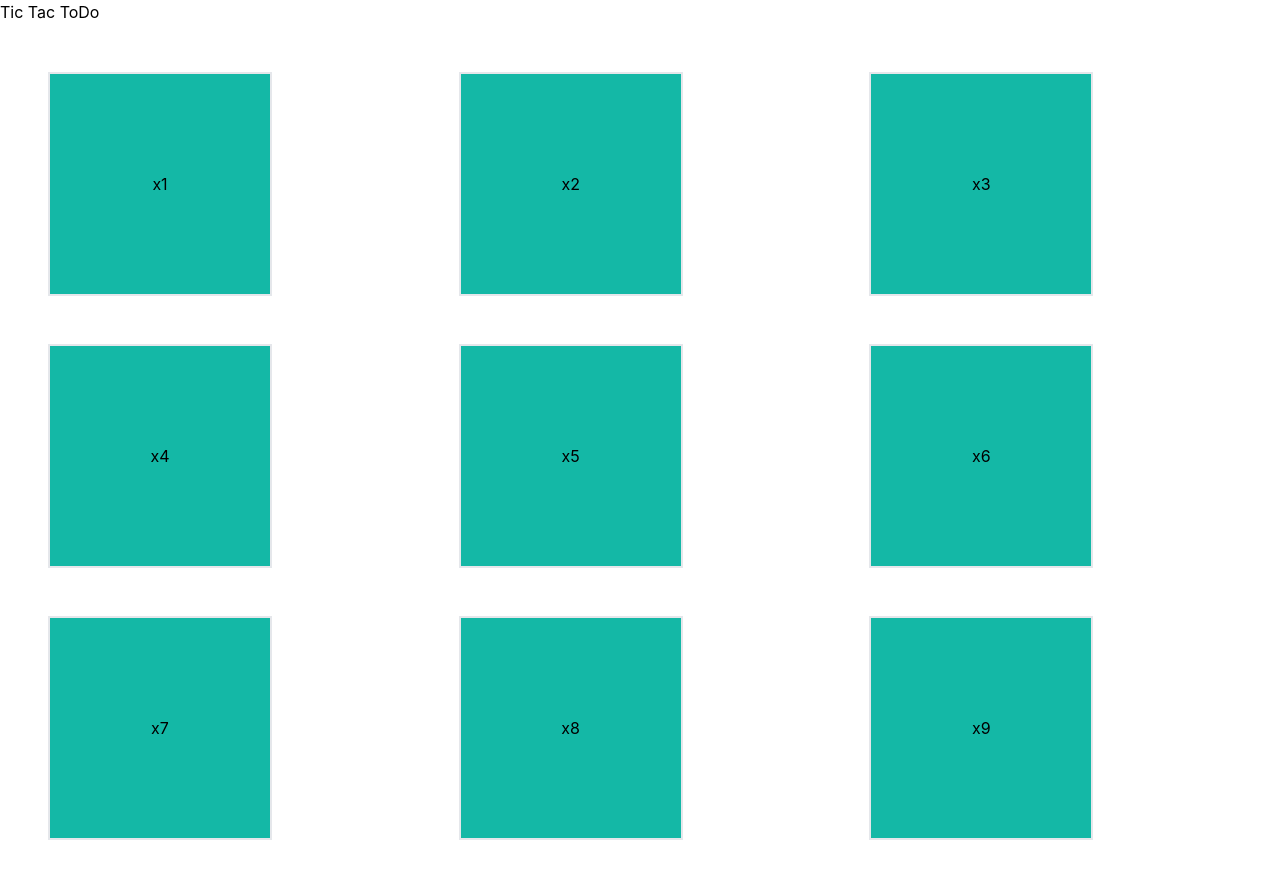
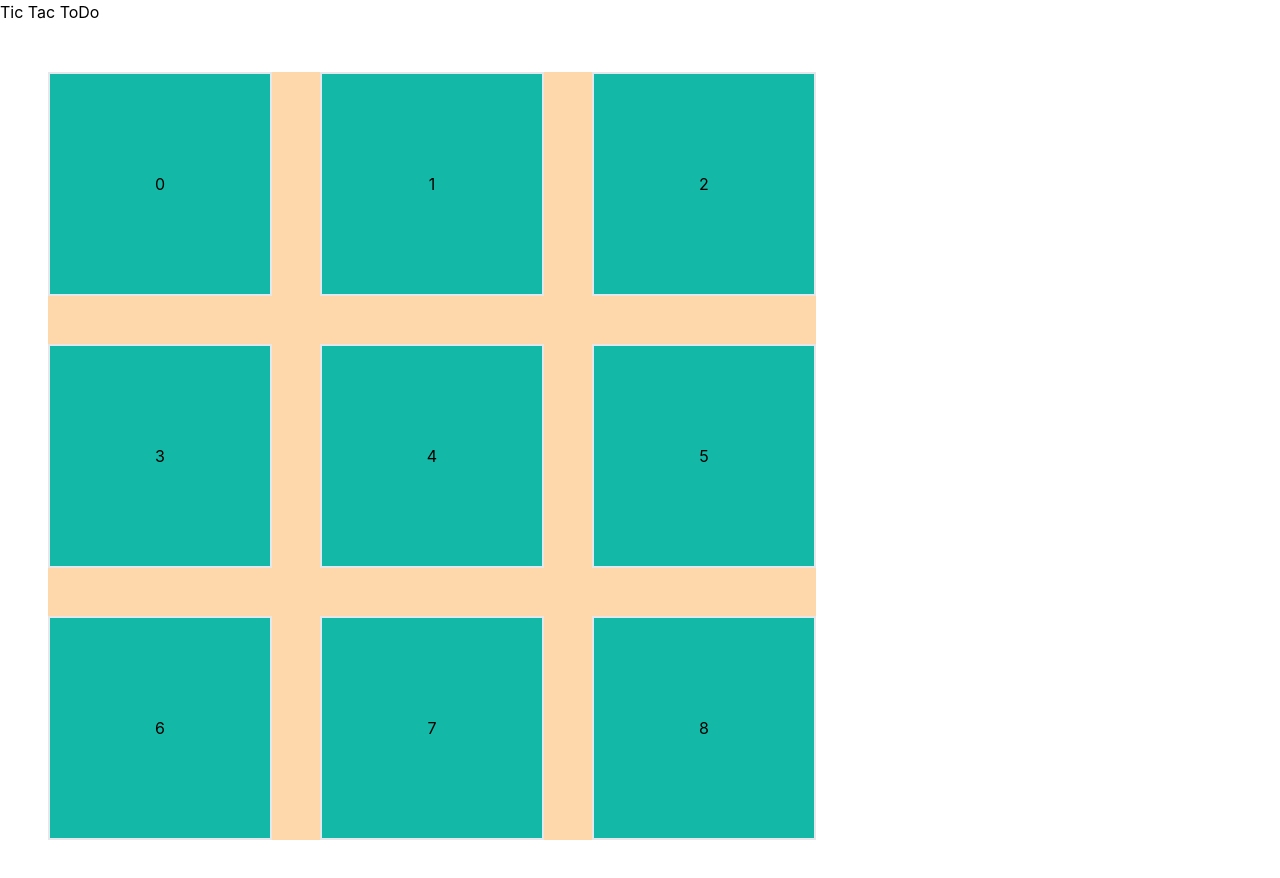
Before and after one commit to Simplify4Me2/my-awesome-website, a React (Create React App) app in the folder my-resume-react-app/: page /tic-tac-toe in a window 1280 px wide. Shown: the top 878 px of the page. Built offline with nearby package versions, Linux system fonts and the light colour scheme.

Commit message:
create board based on hook size prop

```diff
--- a/my-resume-react-app/src/tic-tac-toe/grid-space.tsx
+++ b/my-resume-react-app/src/tic-tac-toe/grid-space.tsx
@@ -1,13 +1,17 @@
 import React from "react";
+import { Mark } from "./mark.model";
 
 interface IGridSpaceProps {
-    mark?: string;
+    mark?: Mark;
+    position: number;
+    onClick: () => void;
 }
 
-export const GridSpace: React.FC<IGridSpaceProps> = ({mark}) => {
+export const GridSpace: React.FC<IGridSpaceProps> = ({position, mark, onClick}) => {
+
   return (
-    <div className="flex justify-center items-center h-56 w-56 border-2 bg-teal-500">
-      {mark}
+    <div onClick={onClick} className="flex justify-center items-center h-56 w-56 border-2 bg-teal-500 min-w-full hover:bg-violet-600 hover:cursor-pointer">
+      {`${mark || ''}${position}`}
     </div>
   );
 };
--- a/my-resume-react-app/src/tic-tac-toe/tic-tac-toe.tsx
+++ b/my-resume-react-app/src/tic-tac-toe/tic-tac-toe.tsx
@@ -1,20 +1,26 @@
 import React from "react";
+
 import { GridSpace } from "./grid-space";
+import { Mark } from "./mark.model";
+import { useTicTacToe } from "./useTicTacToe";
 
 export const TicTacToe: React.FC = () => {
+
+  const { spaces, setMark, verifyWinner} = useTicTacToe();
+
+  const handleClick = (position: number) => {
+    console.log(`${position} clicked`);
+    setMark(Mark.cross, position);
+    verifyWinner();
+  };
+
   return (
     <>
-      <span>Tic Tac ToDo</span>
-      <div className="grid grid-cols-3 gap-12 m-12">
-        <GridSpace mark="x1" />
-        <GridSpace mark="x2" />
-        <GridSpace mark="x3" />
-        <GridSpace mark="x4" />
-        <GridSpace mark="x5" />
-        <GridSpace mark="x6" />
-        <GridSpace mark="x7" />
-        <GridSpace mark="x8" />
-        <GridSpace mark="x9" />
+      <span className="block">Tic Tac ToDo</span>
+      <div className="inline-grid grid-cols-3 gap-12 m-12 min-w-0 bg-orange-200">
+        {[...Array(spaces)].map((value, index) => {
+          return <GridSpace key={index} position={index} onClick={() => handleClick(index)} />
+        })}
       </div>
     </>
   );
--- a/my-resume-react-app/src/tic-tac-toe/useTicTacToe.tsx
+++ b/my-resume-react-app/src/tic-tac-toe/useTicTacToe.tsx
@@ -1,7 +1,9 @@
 import { useState } from "react";
 import { Mark } from "./mark.model";
 
-const newGame: string[] = new Array<string>(9);
+const BOARD_SIZE: number = 9;
+
+const newGame: string[] = new Array<string>(BOARD_SIZE);
 
 export const useTicTacToe = () => {
     const [state, setState] = useState<string[]>(newGame);
@@ -12,5 +14,5 @@ export const useTicTacToe = () => {
 
     const verifyWinner = (): boolean => false;
 
-    return {setMark, verifyWinner};
+    return {spaces: BOARD_SIZE, setMark, verifyWinner};
 }
```
